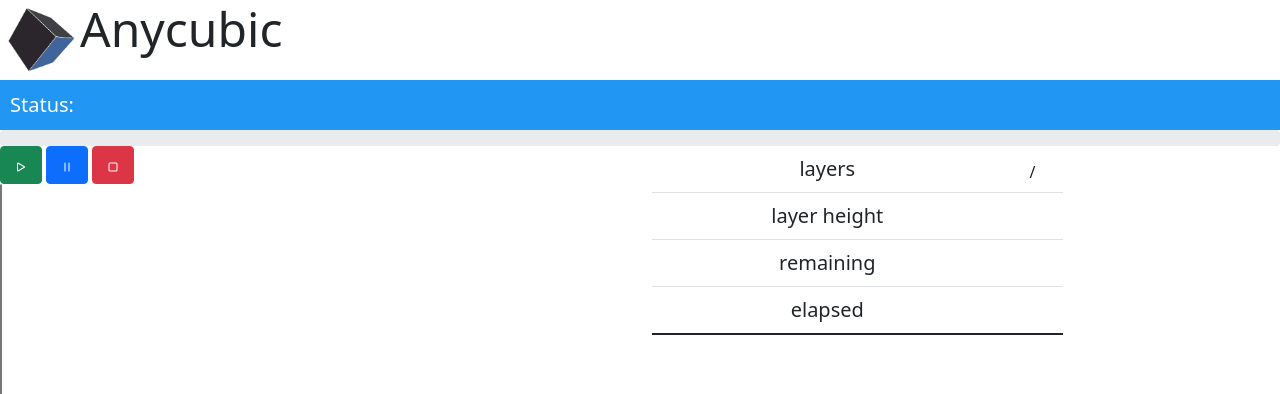
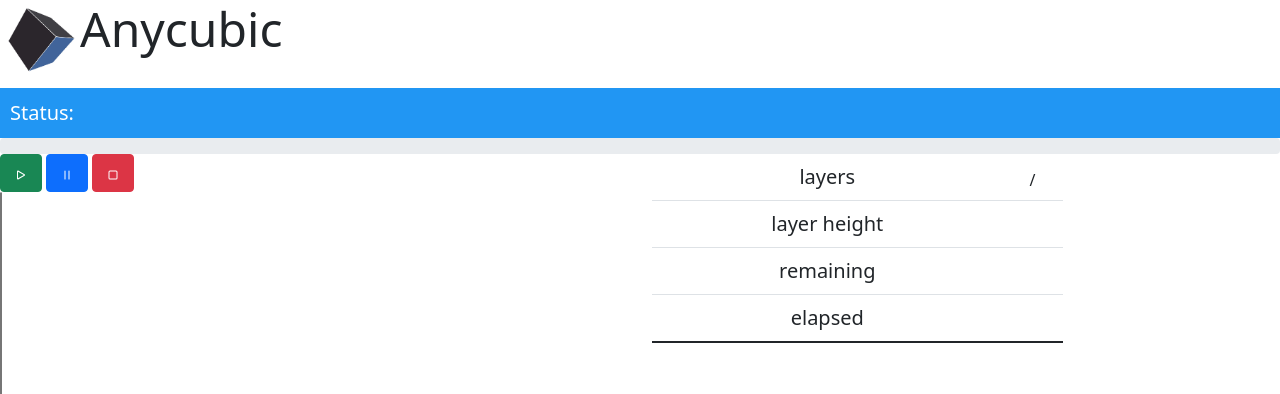
Before and after one commit to adamoutler/anycubic-3d-printer-ha-addon, a PHP site: page / in a window 1280 px wide. Shown: the top 394 px of the page. Run offline with PHP 8.4, Linux system fonts and the light colour scheme; data that the repository does not hold is empty.

Commit message:
Add spacing between version and status header.

```diff
--- a/src/css/style.css
+++ b/src/css/style.css
@@ -28,10 +28,13 @@
 }
 .header-title{
     max-height: 3em;
-
     margin: 0;
 }
 .header-text{
     max-height: 2em;
     margin: 0;
 }
+
+#header {
+    margin-bottom: .5em;
+}
--- a/src/index.php
+++ b/src/index.php
@@ -21,7 +21,7 @@
         <div class="toast-body">
         </div>
     </div>
-    <div class="position-static heading-box">
+    <div id="header" class="position-static heading-box">
         <row class="d-inline-flex ">
             <img class="header-image" src="img/anycubic.jpg" />
             <div class="d-flex-column">
```
